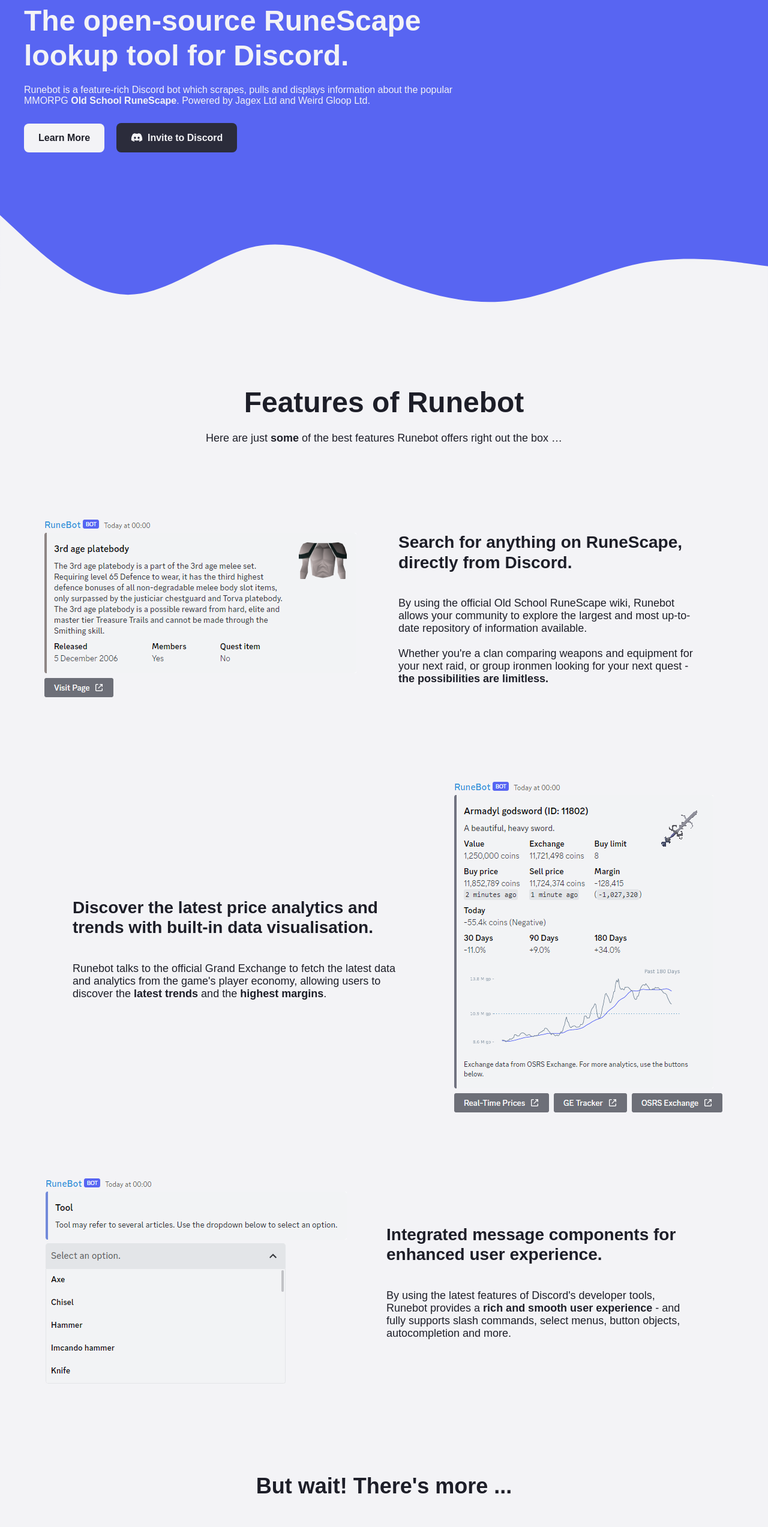
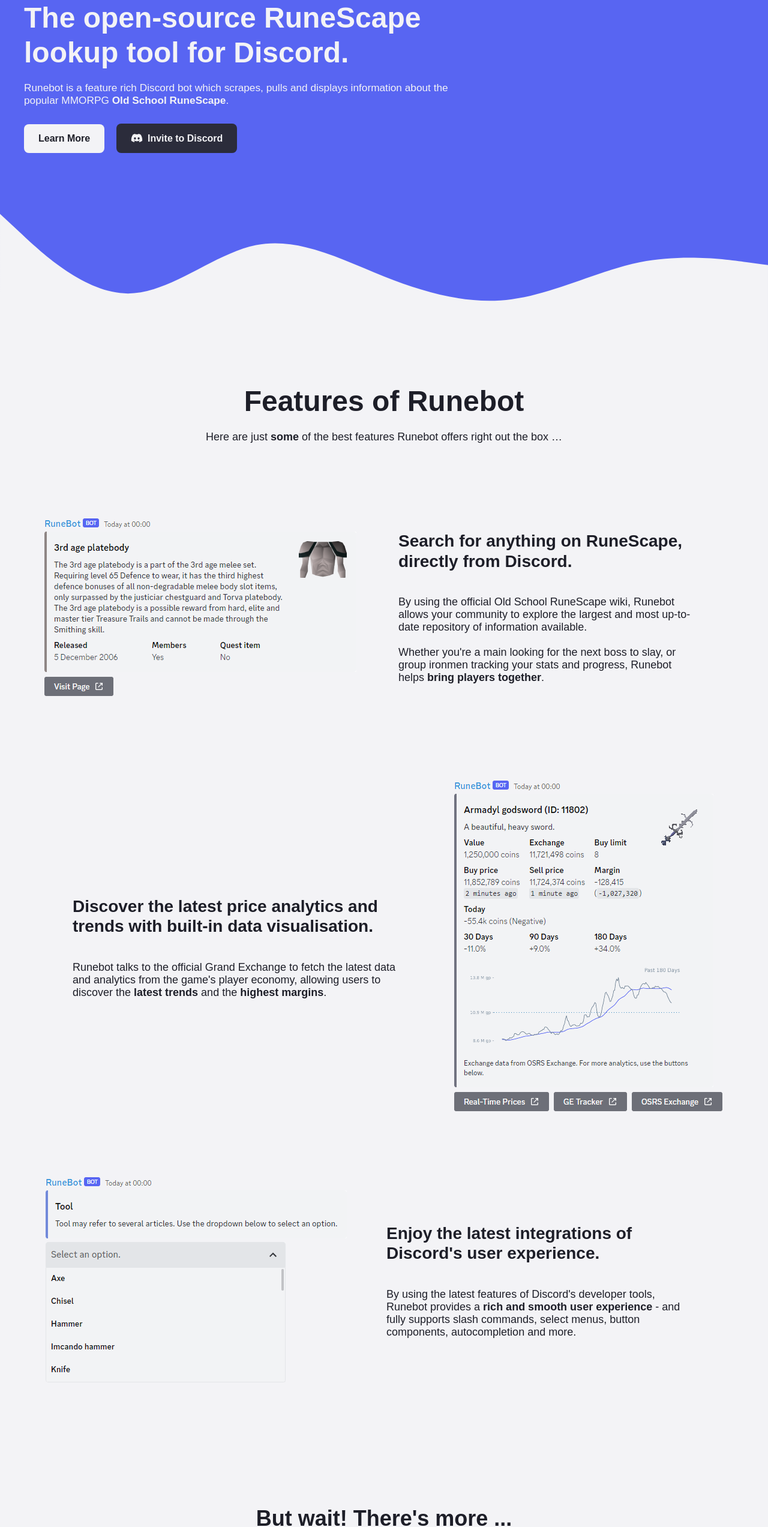
Before and after one commit to tarranprior/runebot.org, a Gatsby site: page / in a window 1280 px wide. Shown: the part 220-2765 px from the top of the page at 60% size. Built offline with nearby package versions, Linux system fonts and the light colour scheme; Gatsby itself is replaced by a stand-in of ours.

Commit message:
Update /runebot.gg/: animations go brrr

```diff
--- a/gatsby-config.js
+++ b/gatsby-config.js
@@ -8,5 +8,6 @@
         icon: 'static/favicon.png'
       },
     },
+    `gatsby-plugin-scroll-reveal`,
   ],
 }
--- a/package.json
+++ b/package.json
@@ -21,6 +21,7 @@
     "gatsby": "^5.8.1",
     "gatsby-plugin-fontawesome-css": "^1.2.0",
     "gatsby-plugin-manifest": "^5.8.0",
+    "gatsby-plugin-scroll-reveal": "^0.0.7",
     "gatsby-plugin-styled-components": "^6.8.0",
     "react": "^18.2.0",
     "react-dom": "^18.2.0",
--- a/src/components/sections/Features.js
+++ b/src/components/sections/Features.js
@@ -42,6 +42,9 @@
     flex-direction: column;
     align-items: flex-start;
     padding-bottom: 50px;
+    h2 {
+      margin-top: 3.5rem;
+    }
   }
 
   .feature-container {
@@ -103,7 +106,6 @@
       margin-bottom: 2.75rem;
     }
   }
-
 `;
 
 function Features() {
@@ -114,38 +116,58 @@
 
   return (
     <>
-      <StyledFeaturesSection>
+      <StyledFeaturesSection id="features">
         <div className="section-header">
+          <div data-sal="slide-up" data-sal-delay="300" data-sal-easing="ease">
             <h1>Features of Runebot</h1>
+          </div>
+          <div data-sal="slide-up" data-sal-delay="400" data-sal-easing="ease">
             <p>Here are just <b>some</b> of the best features Runebot offers right out the box {'\u2026'}</p>
+          </div>
         </div>
         <div className="container">
           <div className="feature-container">
+            <div data-sal="slide-left" data-sal-delay="300" data-sal-easing="ease">
               <img src="3rd-age-platebody.png" className="feature-image" alt="3rd age platebody"/>
+            </div>
+            <div data-sal="slide-left" data-sal-delay="400" data-sal-easing="ease">
               <div className="feature-text">
                 <h3 className="feature-header">Search for anything on RuneScape, directly from Discord.</h3>
-              <p>By using the official Old School RuneScape wiki, Runebot allows your community to explore the largest and most up-to-date repository of information available.<br/><br/>Whether you're a clan comparing weapons and equipment for your next raid, or group ironmen looking for your next quest - <strong>the possibilities are limitless.</strong></p>
+                <p>By using the official Old School RuneScape wiki, Runebot allows your community to explore the largest and most up-to-date repository of information available.<br/><br/>Whether you're a main looking for the next boss to slay, or group ironmen tracking your stats and progress, Runebot helps <strong>bring players together</strong>.</p>
+              </div>
             </div>
           </div>
           <div className="feature-container">
+            <div data-sal="slide-right" data-sal-delay="400" data-sal-easing="ease">
               <div className="feature-text">
                 <h3 className="feature-header">Discover the latest price analytics and trends with built-in data visualisation.</h3>
                 <p>Runebot talks to the official <a href="https://secure.runescape.com/m=itemdb_oldschool/" target="_blank" rel="noreferrer">Grand Exchange</a> to fetch the latest data and analytics from the game's player economy, allowing users to discover the <strong>latest trends</strong> and the <strong>highest margins</strong>.</p>
               </div>
+            </div>
+            <div data-sal="slide-right" data-sal-delay="300" data-sal-easing="ease">
               <img src="armadyl-godsword.png" className="feature-image" alt="Armadyl godsword"/>
             </div>
+          </div>
           <div className="feature-container">
+            <div data-sal="slide-left" data-sal-delay="400" data-sal-easing="ease">
               <img src="tool-selection.png" className="feature-image" alt="Tool selection"/>
+            </div>
+            <div data-sal="slide-left" data-sal-delay="300" data-sal-easing="ease">
               <div className="feature-text">
-              <h3 class="feature-header">Integrated message components for enhanced user experience.</h3>
-              <p>By using the latest features of Discord's developer tools, Runebot provides a <strong>rich and smooth user experience</strong> - and fully supports slash commands, select menus, button objects, autocompletion and more.</p>
+                <h3 class="feature-header">Enjoy the latest integrations of Discord's user experience.</h3>
+                <p>By using the latest features of Discord's developer tools, Runebot provides a <strong>rich and smooth user experience</strong> - and fully supports slash commands, select menus, button components, autocompletion and more.</p>
+              </div>
             </div>
           </div>
           <div className="section-subheader">
+            <div data-sal="slide-down" data-sal-delay="500" data-sal-easing="ease" data-sal-duration="500">
               <h2>But wait! There's more ...</h2>
             </div>
+          </div>
           <div className="align-center wobble-on-hover">
+            <div data-sal="slide-down" data-sal-delay="600" data-sal-easing="ease">
               {docsButton}
+            </div>
           </div>
         </div>
       </StyledFeaturesSection>
--- a/src/components/sections/Hero.js
+++ b/src/components/sections/Hero.js
@@ -20,6 +20,10 @@
   p {
     max-width: 750px;
     margin-bottom: 1.75rem;
+  }
+
+  strong {
+    font-weight: 600;
   }
 
   .buttons {
@@ -61,7 +65,7 @@
 function Hero() {
 
   const heroHeader = <h1>The open-source RuneScape lookup tool for Discord.</h1>
-  const heroText = <p>Runebot is a feature-rich Discord bot which scrapes, pulls and displays information about the popular MMORPG <strong>Old School RuneScape</strong>. Powered by Jagex Ltd and <a href="https://weirdgloop.org/" target="_blank" rel="noreferrer">Weird Gloop Ltd</a>.</p>
+  const heroText = <p>Runebot is a feature rich Discord bot which scrapes, pulls and displays information about the popular MMORPG <strong>Old School RuneScape</strong>.</p>
   const heroComponents = [heroHeader, heroText]
 
   const exploreButton = (<Link to="#features">Learn More</Link>)
@@ -72,14 +76,16 @@
       <div className="container">
         <StyledHeroSection>
           {heroComponents.map((component, i) => (
-            <div key={i} className="fade-in">{component}</div>
+            <div key={i} data-sal="slide-up" data-sal-delay="300" data-sal-easing="ease" data-sal-duration="500">{component}</div>
           ))}
-          <div className="buttons fade-in">
-            <div className="explore-button wobble-on-hover">
-              {exploreButton}
-            </div>
-            <div className="invite-button wobble-on-hover">
-              {inviteButton}
+          <div data-sal="slide-up" data-sal-delay="600" data-sal-easing="ease">
+            <div className="buttons">
+              <div className="explore-button wobble-on-hover">
+                {exploreButton}
+              </div>
+              <div className="invite-button wobble-on-hover">
+                {inviteButton}
+              </div>
             </div>
           </div>
         </StyledHeroSection>
--- a/src/components/sections/Invite.js
+++ b/src/components/sections/Invite.js
@@ -55,19 +55,23 @@
   return (
     <StyledInviteSection id="invite">
       <div className="container">
-        <div>
+        <div data-sal="slide-up" data-sal-delay="300" data-sal-easing="ease">
           <h2>Ready to invite Runebot?</h2>
           <p>You've already came this far! Why not try it out?!</p>
           {inviteButton}
         </div>
+        <div data-sal="slide-up" data-sal-delay="600" data-sal-easing="ease">
           <div className="support-server">
             <h2>Still have questions?</h2>
             <p>Join the support server and ask away!</p>
             {serverButton}
           </div>
+        </div>
+        <div data-sal="slide-up" data-sal-delay="900" data-sal-easing="ease">
           <div className="support-us">
             <h2>Fancy supporting us?</h2>
             <p>The best way to support us is by using Runebot in your server, and dropping a <FontAwesomeIcon className="icon" icon={faStar} size="1x" /> on our <a href="https://github.com/tarranprior/runebot" target="_blank" rel="noreferrer">Github</a> repo!</p>
+          </div>
         </div>
       </div>
     </StyledInviteSection>
--- a/src/components/sections/Statistics.js
+++ b/src/components/sections/Statistics.js
@@ -40,24 +40,36 @@
   return (
     <StyledStatsSection>
       <div className="container">
+        <div data-sal="slide-up" data-sal-delay="300" data-sal-easing="ease">
           <h1>Trusted by dozens of communities.</h1>
+        </div>
+        <div data-sal="slide-up" data-sal-delay="500" data-sal-easing="ease">
           <p>Don't just take our word for it, meet the people who already use Runebot.</p>
+        </div>
         <StyledStatsDiv>
           <div className="count">
-            <span className="heavy">00+</span>
+            <div data-sal="slide-up" data-sal-delay="700" data-sal-easing="ease">
+              <span className="heavy">100+</span>
               <p>Servers</p>
             </div>
+          </div>
           <div className="count">
-            <span className="heavy">00+</span>
+            <div data-sal="slide-up" data-sal-delay="800" data-sal-easing="ease">
+              <span className="heavy">2,000+</span>
               <p>Channels</p>
             </div>
+          </div>
           <div className="count">
-            <span className="heavy">00+</span>
+            <div data-sal="slide-up" data-sal-delay="900" data-sal-easing="ease">
+              <span className="heavy">8,000+</span>
               <p>Users</p>
             </div>
+          </div>
           <div className="count">
-            <span className="heavy">00%</span>
+            <div data-sal="slide-up" data-sal-delay="1000" data-sal-easing="ease">
+              <span className="heavy">99.99%</span>
               <p>Uptime</p>
+            </div>
           </div>
         </StyledStatsDiv>
       </div>
--- a/src/styles/GlobalStyle.js
+++ b/src/styles/GlobalStyle.js
@@ -20,7 +20,7 @@
 
   html {
     width: 100%
-    scroll-behavior: smooth;
+    scroll-behavior: smooth !important;
   }
 
   ::selection {
@@ -34,7 +34,6 @@
     color: var(--white);
     -moz-osx-font-smoothing: grayscale;
     -webkit-font-smoothing: antialiased;
-    border-top: 2px var(--white) solid !important;
   }
 
   .container {
@@ -65,7 +64,8 @@
   }
 
   p {
-    font-size: 16px;
+    font-size: 17.25px;
+    font-weight: 300;
     color: var(--colour-dark-grey);
   }
 
```
Also changed, not shown: 1 other file. Lines whose indentation alone changed are shown as unchanged.
